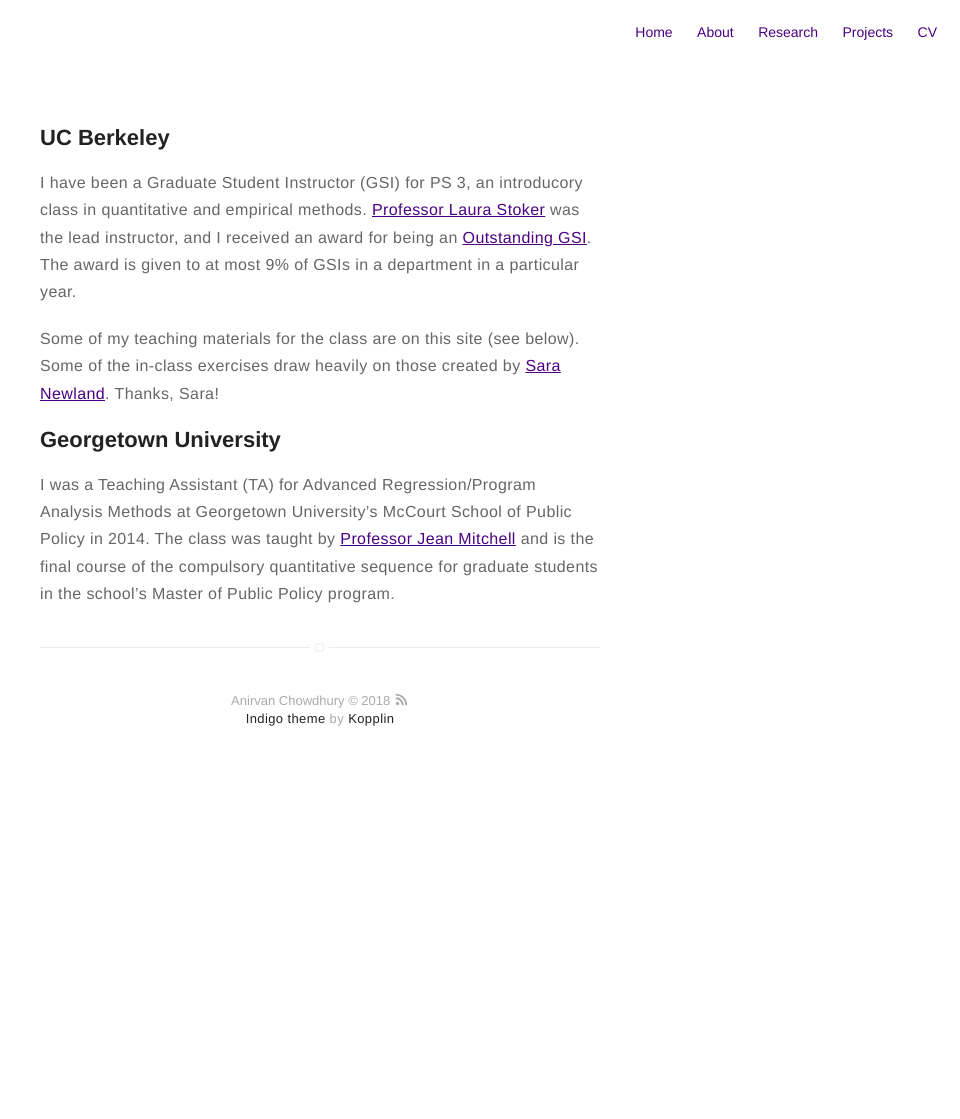
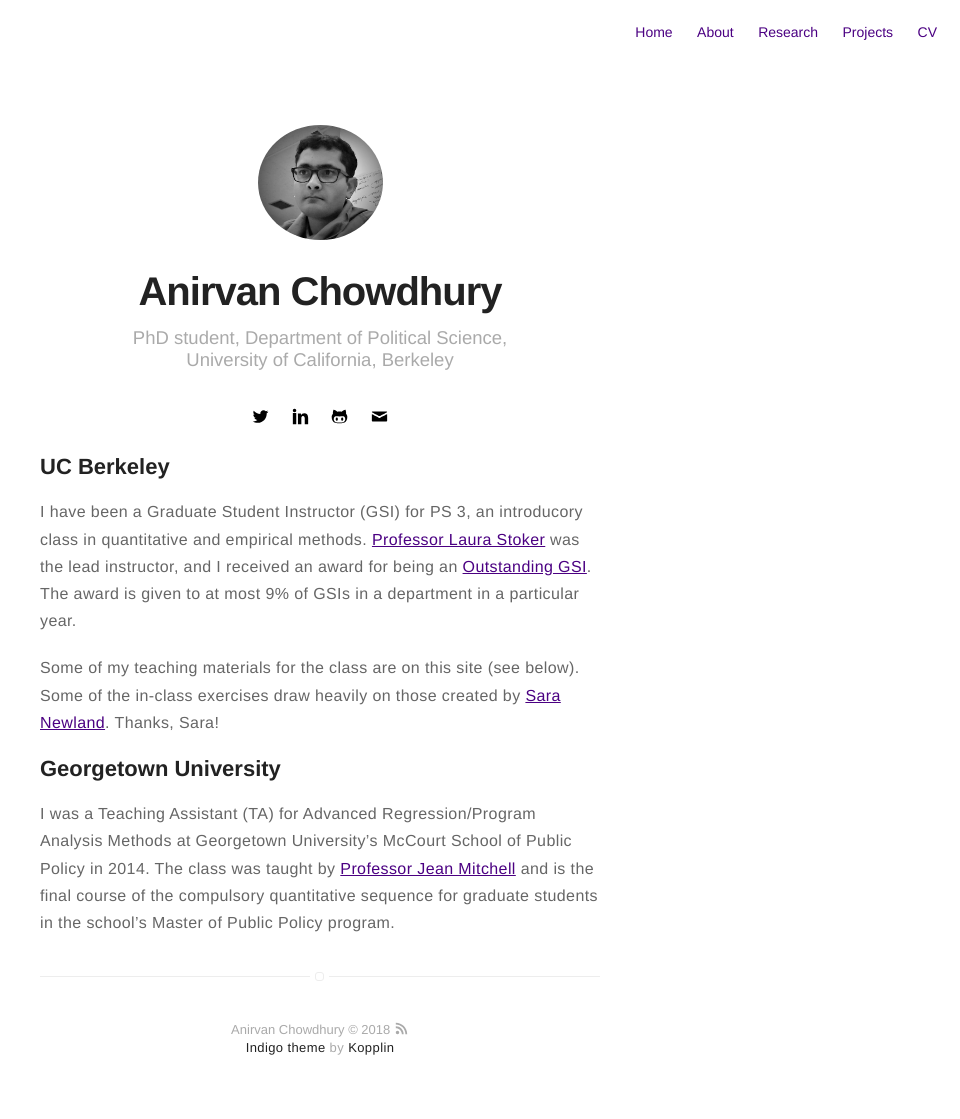
Before and after one commit to anirvanchowdhury/anirvanchowdhury.github.io, a Jekyll site: the page built from teaching.md, in a window 1280 px wide. Shown: the whole page, without its empty margins (320-1280 px from the left). Built offline with Jekyll 4.4.1, drawn with Linux system fonts in a browser that asks for light colours; before the commit the page ends 900 px from its top, so only the background shows below that.

Commit message:
teaching

```diff
--- a/_config.yml
+++ b/_config.yml
@@ -81,6 +81,7 @@ projects: true
 # if you don't need "about" or "blog", comment them out below
 about: true
 research: true
+teaching: true
 # blog: true
 
 # do you want to show the "read time" of the posts?
--- a/_includes/header.html
+++ b/_includes/header.html
@@ -3,6 +3,7 @@
    or page.title == "Projects"
    or page.title == "Tags"
    or page.title == "Research"
+   or page.title == "Teaching"
 %}{% assign showHeader = true %}{% endif %}
 
 {% if showHeader == true %}
--- a/_includes/nav.html
+++ b/_includes/nav.html
@@ -38,6 +38,14 @@
             {% endif %}
         {% endif %}
 
+        {% if site.teaching == true %}
+            {% if page.title != "Teaching" %}
+                <li class="item">
+                    <a class="link" href="{{ site.url }}/teaching">Teaching</a>
+                </li>
+            {% endif %}
+        {% endif %}
+
         {% if site.resume == true %}
             <li class="item">
                 <a class="link" href="{% if site.resume-external %}{{ site.resume-url }}{% else %}{{ site.url }}/{{ site.resume-url }}{% endif %}">CV</a>
```
Also changed, not shown: teaching.md (+1 -0 lines).
